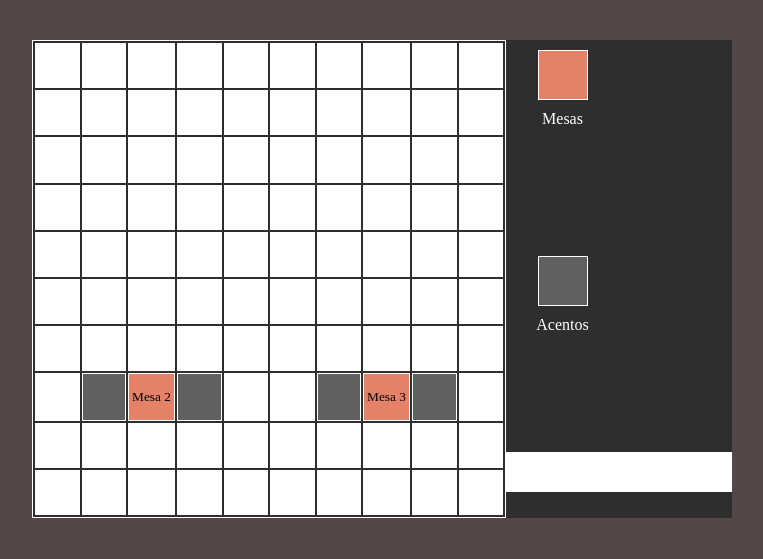
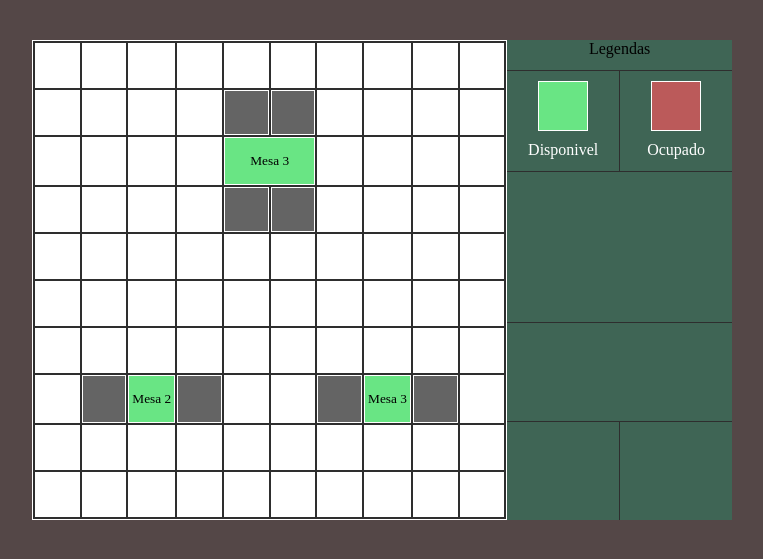
Before and after one commit to HuiseL265/bellezza-italiana, a PHP site: page /agendar.php in a window 1280 px wide. Shown: the part 82-641 px from the top of the page, without its empty margins (258-1021 px from the left). Run offline with PHP 8.4, Linux system fonts and the light colour scheme; a user stored in the database is signed in; some web fonts are replaced.

Commit message:
Layout Grid adicionado ao agendar.php

```diff
--- a/agendar.php
+++ b/agendar.php
@@ -87,8 +87,8 @@ session_start();
                   <td></td>
                   <td></td>
                   <td></td>
-                  <td></td>
-                  <td></td>
+                  <td class="cadeira"></td>
+                  <td class="cadeira"></td>
                   <td></td>
                   <td></td>
                   <td></td>
@@ -99,8 +99,9 @@ session_start();
                   <td></td>
                   <td></td>
                   <td></td>
-                  <td></td>
-                  <td></td>
+                  <td class="mesaDisponivel" colspan="2">
+                     <button class="btn-mesa" onclick="escolherMesa('Mesa3')">Mesa 3</button>
+                  </td>
                   <td></td>
                   <td></td>
                   <td></td>
@@ -111,8 +112,8 @@ session_start();
                   <td></td>
                   <td></td>
                   <td></td>
-                  <td></td>
-                  <td></td>
+                  <td class="cadeira"></td>
+                  <td class="cadeira"></td>
                   <td></td>
                   <td></td>
                   <td></td>
@@ -157,14 +158,14 @@ session_start();
                <tr> <!-- Mesa 2 e 3 estão nesta linha -->
                   <td></td>
                   <td class="cadeira"></td>
-                  <td class="mesa">
+                  <td class="mesaDisponivel">
                      <button class="btn-mesa" onclick="escolherMesa('Mesa2')">Mesa 2</button>
                   </td>
                   <td class="cadeira"></td>
                   <td></td>
                   <td></td>
                   <td class="cadeira"></td>
-                  <td class="mesa">
+                  <td class="mesaDisponivel">
                      <button class="btn-mesa" onclick="escolherMesa('Mesa3')">Mesa 3</button>
                   </td>
                   <td class="cadeira"></td>
@@ -198,19 +199,23 @@ session_start();
 
             <div class="legendaMenu">
 
-               <div class="legendas">
-                  <div id="square" class="mesa"></div>
-                  <p>Mesas</p>
+               <div id="legendaTitle">Legendas</div>
+               <div>
+                  <div id="square" class="mesaDisponivel"></div>
+                  <p>Disponivel</p>
                </div>
+               <div>
+                  <div id="square" class="mesaOcupada"></div>
+                  <p>Ocupado</p>
+               </div>
+               <div id="escolhaData">
 
-               <div class="legendas">
-                  <div id="square" class="cadeira"></div>
-                  <p>Acentos</p>
                </div>
+               <div id="escolhaHora">
 
-               <div id="panel-mesa">
-                  <p></p>
                </div>
+               <div></div>
+               <div></div>
             </div>
 
 
--- a/cardapio.php
+++ b/cardapio.php
@@ -91,13 +91,13 @@ session_start();
 
                     <label for="p1">
                         <h1>Título</h1>
-                        <img src="php/img/pratos/taco.jpg" width="300px" height="200px" alt="">
+                        <img src="php/img/cardapio/pratos/taco.jpg" width="300px" height="200px" alt="">
                         <input type="checkbox" id="p1" name="prato[]" value="taco">
                         <h3>Descrição comida</h3>
                      </label>
                      <label for="p2">
                         <h1>Título</h1>
-                        <img src="php/img/pratos/sushi.jpg" width="300px" height="200px" alt="">
+                        <img src="php/img/cardapio/pratos/sushi.jpg" width="300px" height="200px" alt="">
                         <input type="checkbox" id="p2" name="prato[]" value="sushi">
                         <h3>Descrição comida</h3>
                     </label>
--- a/css/agendar.css
+++ b/css/agendar.css
@@ -134,35 +134,71 @@ a{
         background-color:white;
     }
 
-    .mesa .btn-mesa{
+    .btn-mesa{
         width:inherit;
         height:inherit;
         background-color:transparent;
         border-color:transparent;
     }
 
-    .mesa .btn-mesa:hover{
-        background-color:rgb(201, 108, 85);
+    .btn-mesa:hover{
         cursor:pointer;
     }
 
-#container-menu .mesa{
+#container-menu .mesaDisponivel{
     text-align:center;
-    background-color:#E58169;
+    background-color:#69e584;
+}
+
+#container-menu .mesaOcupada{
+    background-color:#bb5a5a;
 }
 
 #container-menu .cadeira{
-    background-color:#5f6161;
+    background-color:#646464;
 }
 
 .legendaMenu{
     float:right;
     width:226px;
-    height:478px;
+    height:480px;
 
     display:grid;
+    grid-template-columns: 1fr 1fr;
+    grid-template-rows: 30px 100px 150px 1fr 1fr;
+    gap:1px;
+    grid-template-areas:
+        "legendaTitle legendaTitle"
+        "legendaMesa legendaCad"
+        "escolhaData escolhaData"
+        "escolhaHora escolhaHora";
+}
+    .legendaMenu #legendaTitle{
+        text-align:center;
+        grid-area: legendaTitle;
+    }
 
-}
+    .legendaMenu .mesa{
+        grid-area:legendaMesa;
+    }
+
+    .legendaMenu .cadeira{
+        grid-area:legendaCad;
+    }
+
+    .legendaMenu #escolhaData{
+        grid-area: escolhaData;
+    }
+
+    .legendaMenu #escolhaHora{
+        grid-area: escolhaHora;
+    }
+
+    .legendaMenu div{
+        background-color:rgba(105, 229, 177,0.3);
+
+    }
+
     .legendaMenu p{
         color: white;
         text-align:center;
@@ -175,17 +211,3 @@ a{
 
     margin:10px auto;
 }
-
-.legendas{
-    width:113px;
-    height:180px;
-    margin:0px;
-}
-
-#panel-mesa{
-    width:226px;
-    height:40px;
-    background-color:white;
-    justify-self: end;
-    align-self: unset;
-}
--- a/home.php
+++ b/home.php
@@ -85,7 +85,7 @@ session_start();
       </header>
       <div id="central">
          <div id="info">
-            <!--<img src="css/img/the-rock-alimenta-namorada 1.svg" alt="SOS alimentos" height="400px">
+            <img src="css/img/background/the-rock-alimenta-namorada 1.svg" alt="SOS alimentos" height="400px">
             <p>TEXTO GENERICO SOBRE SITE DE DOAÇÃO DE ALIMENTOS KKKJ</p>-->
          </div>
          <div id="registrar">
--- /dev/null
+++ b/php/docs/registro17072020.txt
@@ -0,0 +1,6 @@
+Data: 17/07/2020
+Horario do Registro: 07:44:31
+
+IdMesa;ClienteID;Nome do Cliente;Data;Hora;Status
+
+1;11;Vitor P;2020-07-13;10:00:00;Pendente
```
Also changed, not shown: php/docs/registro14072020.txt (deleted).
